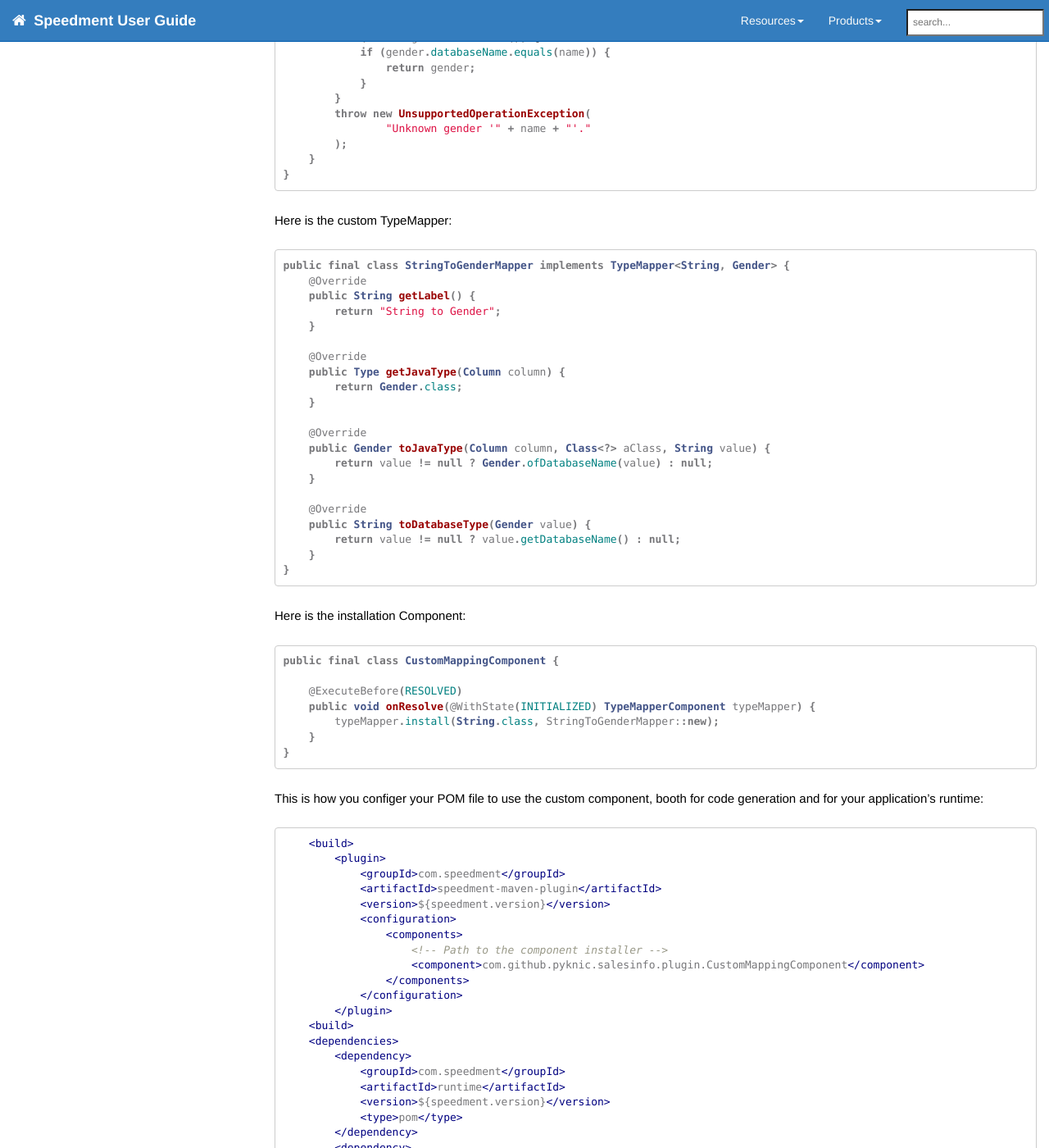
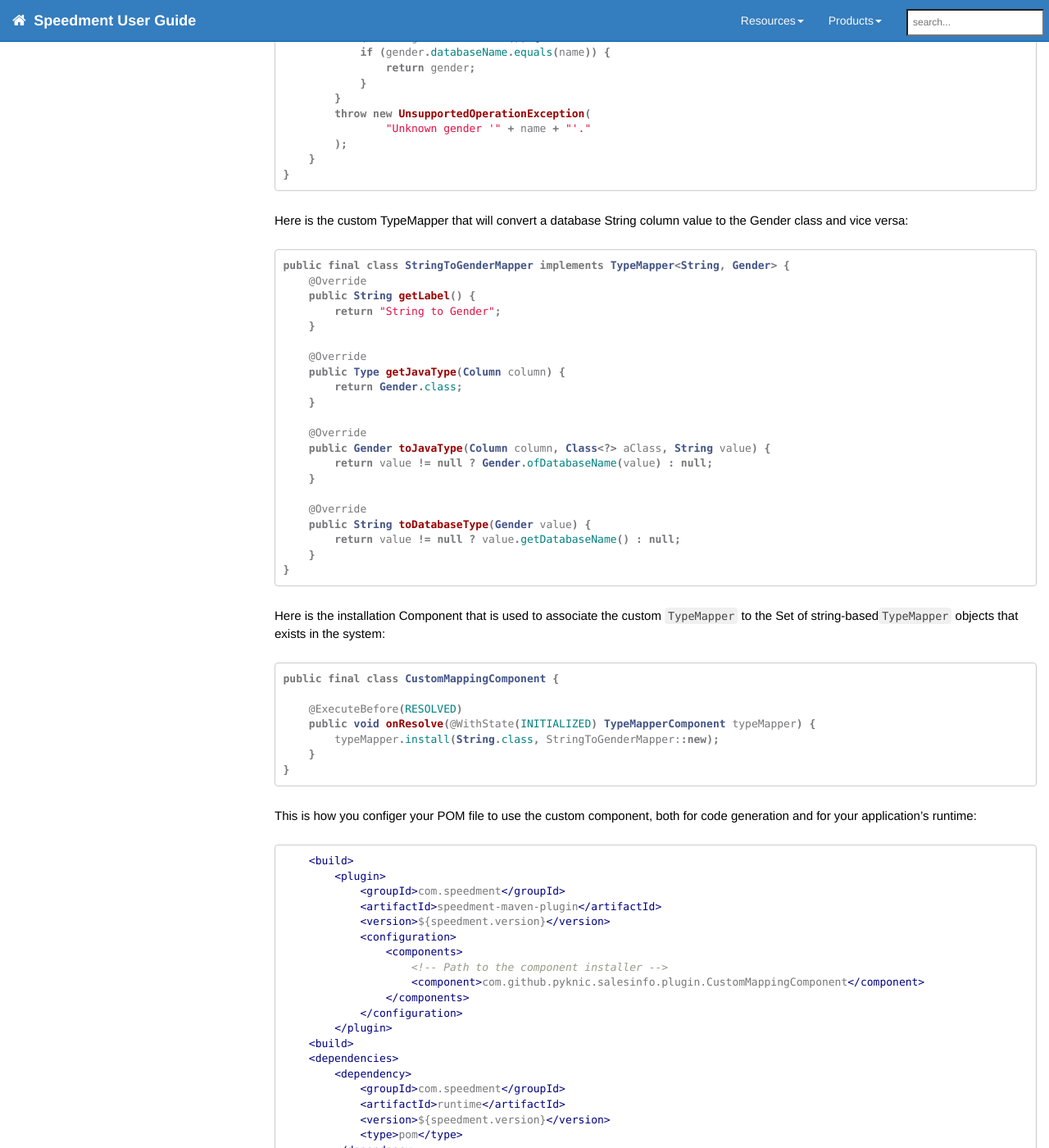
Before and after one commit to speedment/speedment-doc, a Jekyll site: the page built from pages/maven.md, in a window 1280 px wide and 1400 px high, scrolled down 3965 px. Shown: the whole window at 82% size. Built offline with Jekyll 4.4.1, drawn with Linux system fonts in a browser that asks for light colours; nearby versions of some CDN libraries; comment, search, counter and statistics services are not loaded; some of the changed text lies outside the part shown.

Commit message:
Fix typos for custom TypeMapper usage

````diff
--- a/pages/maven.md
+++ b/pages/maven.md
@@ -159,7 +159,7 @@ Debug mode can be used to track what TypeMappers and Components exist and how th
 " %}
 
 ### Adding a Type Mapper
-{{site.data.javadoc.TypeMapper}}s are used to map a database type to a Java type and vice versa. For example, a `Timestamp` field can  be mapped to the Java type `long` to save memory and reduce the number of objects that are created during execution. {{site.data.javadoc.TypeMapper}}s can be added to the Maven Targets dynamically and will then be available like any built-in {{site.data.javadoc.TypeMapper}}.
+{{site.data.javadoc.TypeMapper}}s are used to map a database type to a Java type and vice versa. For example, a `Timestamp` field can  be mapped to the Java type `long` to save memory and reduce the number of objects that are created during execution. Any number of {{site.data.javadoc.TypeMapper}}s can be added to the Maven Targets dynamically and will then be available like any built-in {{site.data.javadoc.TypeMapper}}.
 
 A custom {{site.data.javadoc.TypeMapper}} should be created in a separate project together with a component that is used to install the `TypeMapper` as described in [this tutorial](https://github.com/speedment/speedment/wiki/Tutorial:-Plug-in-a-Custom-TypeMapper)
 
@@ -194,7 +194,7 @@ public enum Gender {
 }
 ```
 
-Here is the custom TypeMapper:
+Here is the custom TypeMapper that will convert a database String column value to the Gender class and vice versa:
 
 ``` java
 public final class StringToGenderMapper implements TypeMapper<String, Gender> {
@@ -221,7 +221,7 @@ public final class StringToGenderMapper implements TypeMapper<String, Gender> {
 ```
 
 
-Here is the installation Component:
+Here is the installation Component that is used to associate the custom `TypeMapper` to the Set of string-based`TypeMapper` objects that exists in the system:
 
 ``` java
 public final class CustomMappingComponent {
@@ -234,7 +234,7 @@ public final class CustomMappingComponent {
 ```
 
 
-This is how you configer your POM file to use the custom component, booth for code generation and for your application's runtime:
+This is how you configer your POM file to use the custom component, both for code generation and for your application's runtime:
 
 ``` xml
     <build>
````
